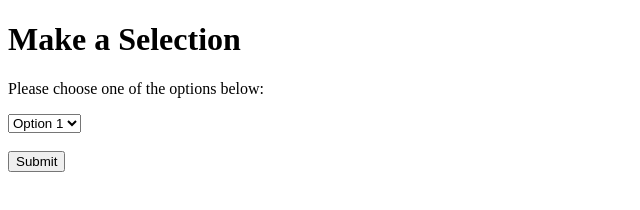
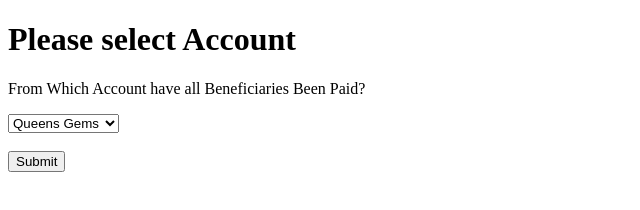
Before and after one commit to DiffAmy97/Trigger-Webhook-Airtable, a plain HTML site: page index.html in a window 1280 px wide. Shown: the whole page, without its empty margins (0-640 px from the left). Drawn offline with Linux system fonts and the light colour scheme.

Commit message:
Update index.html

```diff
--- a/index.html
+++ b/index.html
@@ -40,13 +40,13 @@
     </script>
 </head>
 <body>
-    <h1>Make a Selection</h1>
-    <p>Please choose one of the options below:</p>
+    <h1>Please select Account</h1>
+    <p>From Which Account have all Beneficiaries Been Paid?</p>
 
     <!-- Dropdown menu for multiple choices -->
     <select id="choiceSelect">
-        <option value="Queens Gems">Option 1</option>
-        <option value="Gem California">Option 2</option>
+        <option value="Queens Gems">Queens Gems</option>
+        <option value="Gem California">Gem California</option>
     </select><br><br>
 
     <!-- Button to trigger the webhook -->
```
